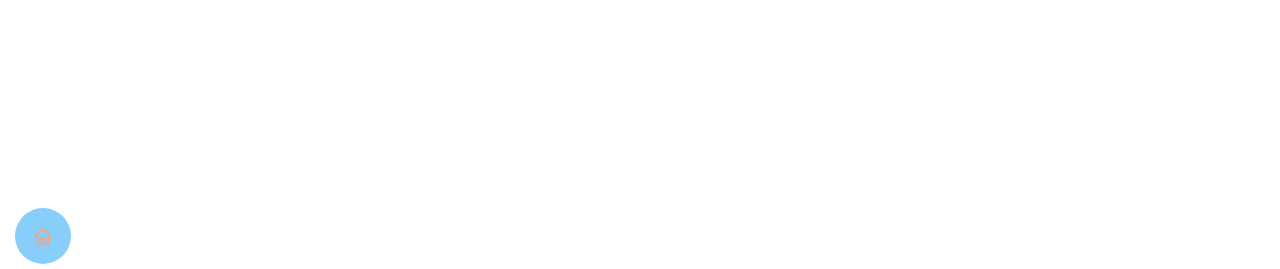
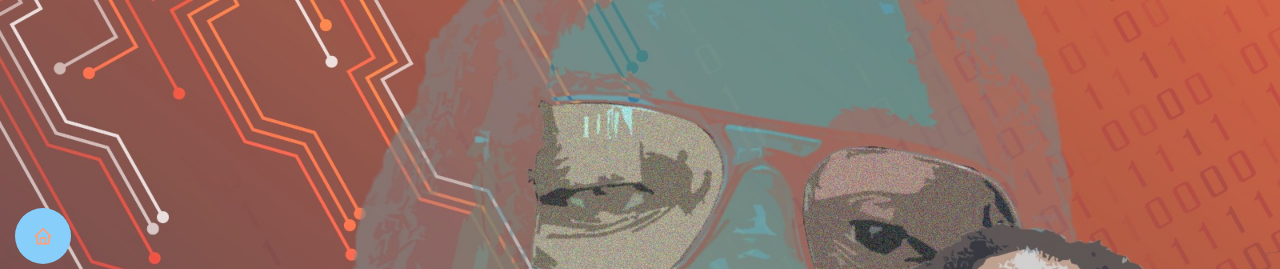
Before and after one commit to Antonio-el-Bear/Antonio_Zambuko, a plain HTML site: page index.html in a window 1280 px wide. Shown: the top 269 px of the page. Drawn offline with nearby package versions, Linux system fonts and the light colour scheme.

Commit message:
media change

```diff
--- a/assets/css/style.css
+++ b/assets/css/style.css
@@ -278,7 +278,7 @@ h6 {
 #hero {
   width: 100%;
   height: 100vh;
-  background: url("../img/") top right no-repeat;
+  background: url("../img/portfolio/Logo/HeroiMAGE.jpg") top right no-repeat;
   background-size: cover;
   position: relative;
 }
```
Also changed, not shown: assets/img/testimonials/review.jpg (added).
